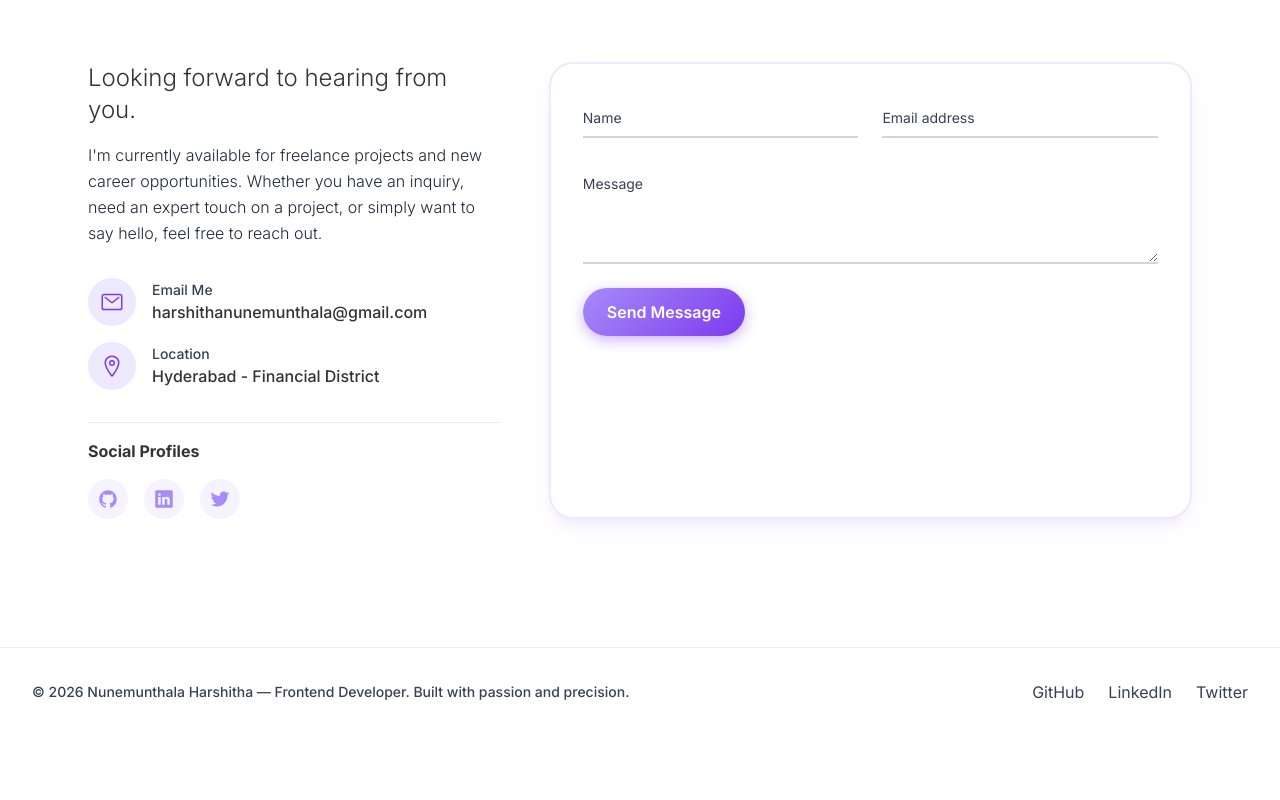
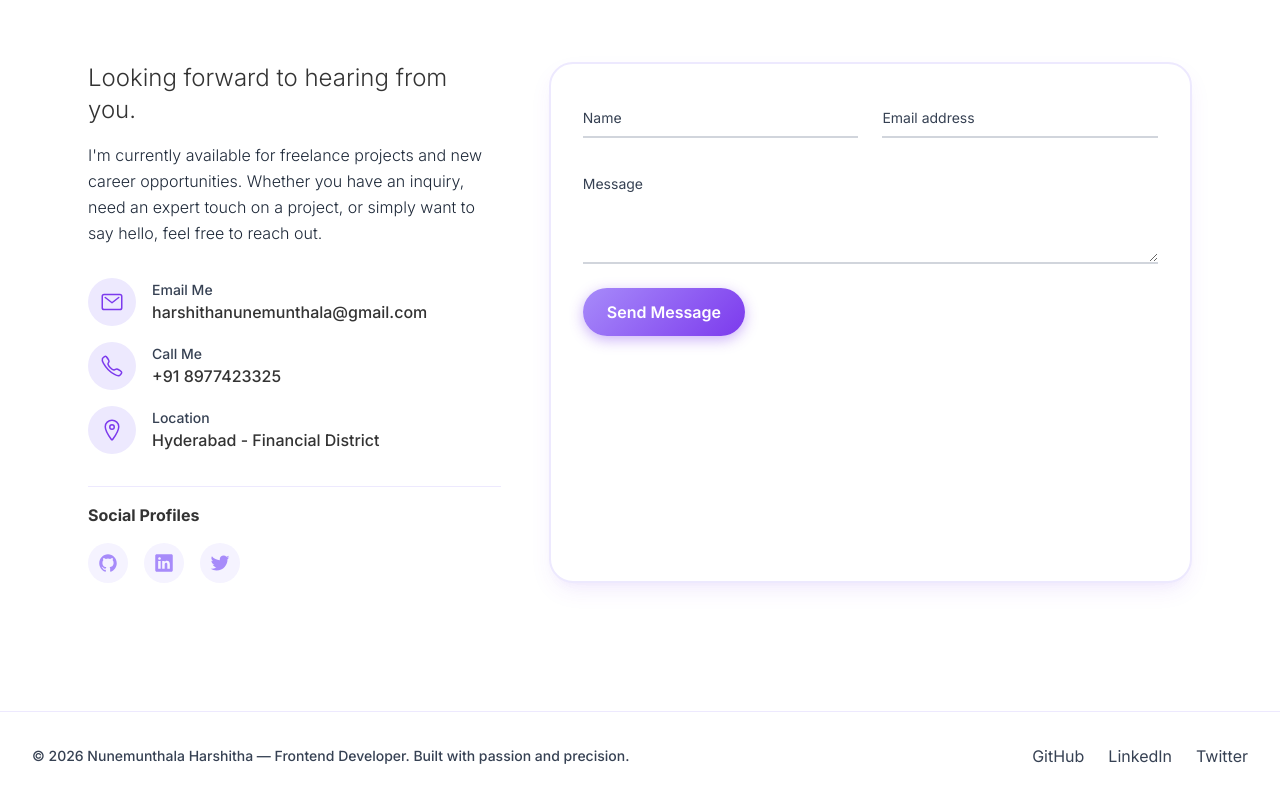
Before and after one commit to Harshitha1890/MyPortfolio, a Next.js app: page / in a window 1280 px wide. Shown: the part 4182-4982 px from the top of the page. Before the commit the page ends 4918 px from the top, so only its background shows below. Built offline with nearby package versions, Linux system fonts and the light colour scheme.

Commit message:
Add contact number to Contact section

```diff
--- a/src/components/Contact.jsx
+++ b/src/components/Contact.jsx
@@ -5,7 +5,7 @@ import { motion } from "framer-motion";
 import { SectionWrapper } from "../bits/SectionWrapper";
 import { Card } from "../bits/Card";
 import { Button } from "../bits/Button";
-import { IoMailOutline, IoLocationOutline, IoLogoGithub, IoLogoLinkedin, IoLogoTwitter } from "react-icons/io5";
+import { IoMailOutline, IoLocationOutline, IoCallOutline, IoLogoGithub, IoLogoLinkedin, IoLogoTwitter } from "react-icons/io5";
 
 export function Contact() {
   const [status, setStatus] = useState("idle"); // "idle", "submitting", "success", "error"
@@ -64,6 +64,15 @@ export function Contact() {
                 <div>
                   <h4 className="text-sm text-gray-700 font-medium">Email Me</h4>
                   <p className="font-medium">harshithanunemunthala@gmail.com</p>
+                </div>
+              </div>
+              <div className="flex items-center gap-4">
+                <div className="w-12 h-12 rounded-full bg-primary-100 text-primary-600 flex items-center justify-center">
+                  <IoCallOutline size={24} />
+                </div>
+                <div>
+                  <h4 className="text-sm text-gray-700 font-medium">Call Me</h4>
+                  <p className="font-medium">+91 8977423325</p>
                 </div>
               </div>
               <div className="flex items-center gap-4">
```
